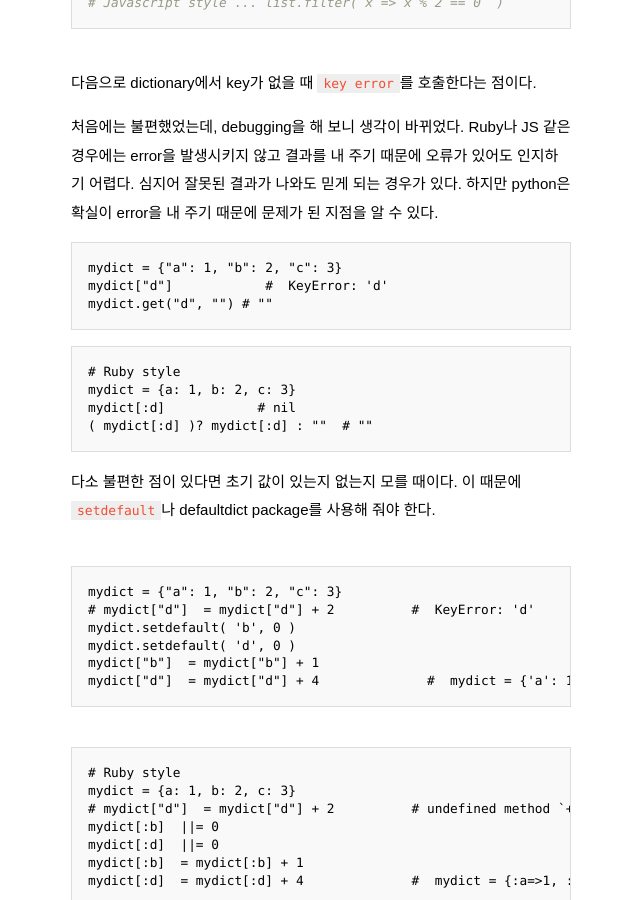
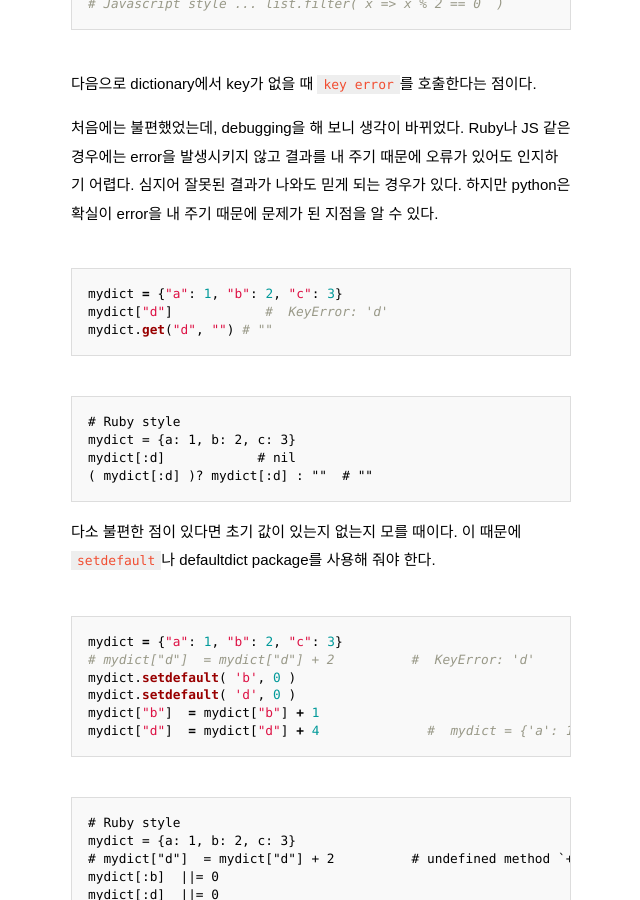
Before and after one commit to pinedance/blog, a Jekyll site: the page built from _posts/2017/07-12/2017-09-21-python-syntax-pros-and-cons.md, in a window 1280 px wide and 900 px high, scrolled down 1291 px. Shown: the whole window, without its empty margins (319-959 px from the left). Built offline with Jekyll 4.4.1, drawn with Linux system fonts in a browser that asks for light colours; some web fonts are replaced; comment, search, counter and statistics services are not loaded; some of the changed text lies outside the part shown.

Commit message:
update recent post

````diff
--- a/_posts/2017/07-12/2017-09-21-python-syntax-pros-and-cons.md
+++ b/_posts/2017/07-12/2017-09-21-python-syntax-pros-and-cons.md
@@ -4,7 +4,10 @@
 categories: 코딩삽질기
 ---
 
-python 문법, `{"pros" : "list comprehension", "cons": "so many parenthesis"} `
+```python
+{"pros" : "list comprehension", "cons": "so many parenthesis"}
+```
+
 
 Background
 -------------
@@ -42,7 +45,7 @@
 
 처음에는 불편했었는데, debugging을 해 보니 생각이 바뀌었다. Ruby나 JS 같은 경우에는 error을 발생시키지 않고 결과를 내 주기 때문에 오류가 있어도 인지하기 어렵다. 심지어 잘못된 결과가 나와도 믿게 되는 경우가 있다. 하지만 python은 확실이 error을 내 주기 때문에 문제가 된 지점을 알 수 있다.
 
-```pytho
+```python
 mydict = {"a": 1, "b": 2, "c": 3}
 mydict["d"]            #  KeyError: 'd'
 mydict.get("d", "") # ""
@@ -58,7 +61,7 @@
 다소 불편한 점이 있다면 초기 값이 있는지 없는지 모를 때이다. 이 때문에 `setdefault`나 defaultdict package를 사용해 줘야 한다.
 
 
-```
+```python
 mydict = {"a": 1, "b": 2, "c": 3}
 # mydict["d"]  = mydict["d"] + 2          #  KeyError: 'd'
 mydict.setdefault( 'b', 0 )
````
